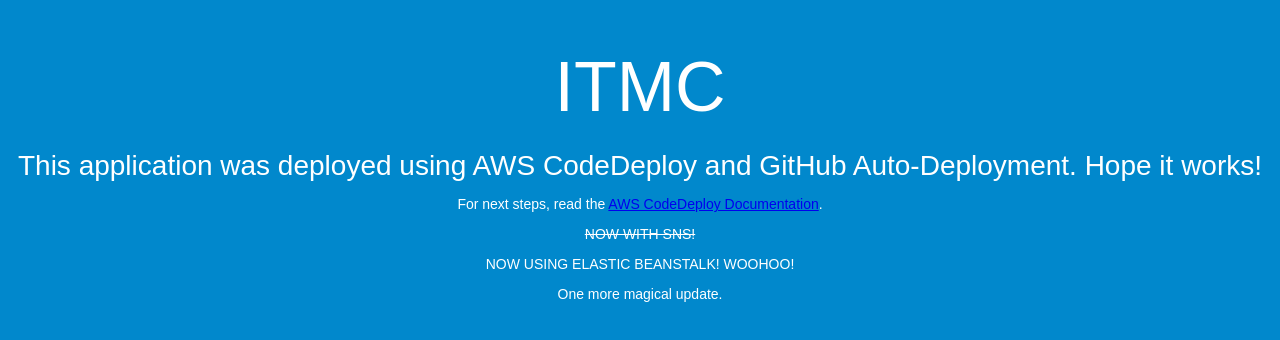
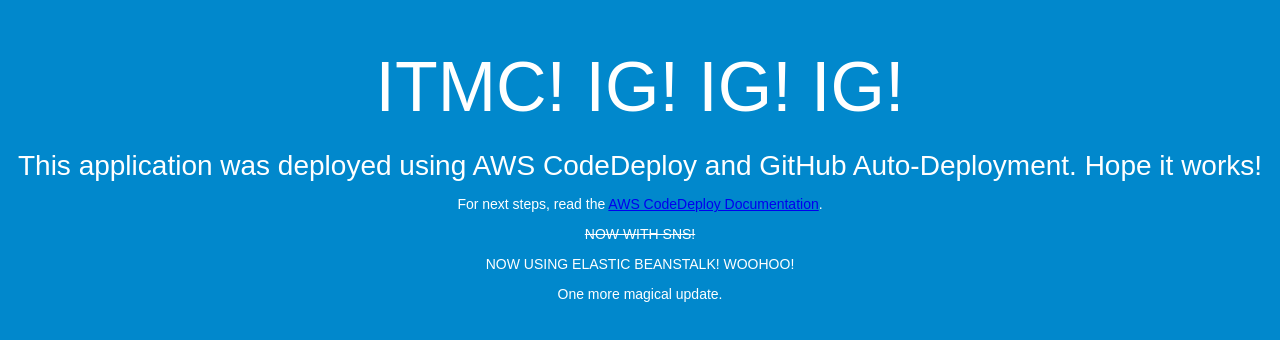
Before and after one commit to alexlangley/codedeploysample, a plain HTML site: page index.html in a window 1280 px wide. Drawn offline with Linux system fonts and the light colour scheme.

Commit message:
Added response

```diff
--- a/index.html
+++ b/index.html
@@ -26,7 +26,7 @@
 </head>
 <body>
   <div align="center">
-    <h1>ITMC</h1>
+    <h1>ITMC! IG! IG! IG!</h1>
     <h2>This application was deployed using AWS CodeDeploy and GitHub Auto-Deployment.  Hope it works!</h2>
     <p>For next steps, read the <a href="http://aws.amazon.com/documentation/codedeploy">AWS CodeDeploy Documentation</a>.</p>
 	<strike>NOW WITH SNS!</strike>
```
